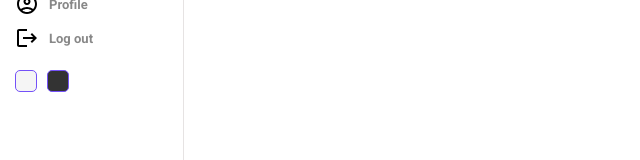
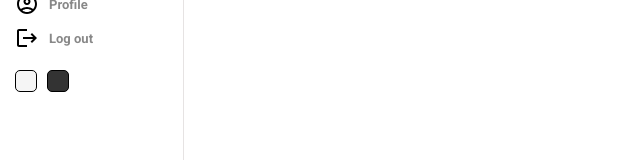
Before and after one commit to Santiago257/dashboard, a React (Create React App) app: page / in a window 1280 px wide. Shown: the part 467-627 px from the top of the page, without its empty margins (0-640 px from the left). Built offline with nearby package versions, Linux system fonts and the light colour scheme.

Commit message:
second changes

```diff
--- a/src/components/sidebar/sidebar.scss
+++ b/src/components/sidebar/sidebar.scss
@@ -68,7 +68,7 @@
           width: 20px;
           height: 20px;
           border-radius: 5px;
-          border: 1px solid #7451f8;
+          border: 1px solid;
           cursor: pointer;
           margin: 5px;
 
@@ -81,11 +81,6 @@
             background-color: #333;
         }
 
-
-        &:nth-child(3){
-            background-color: darkblue;
-        }
-
       }
   }
 }
```
